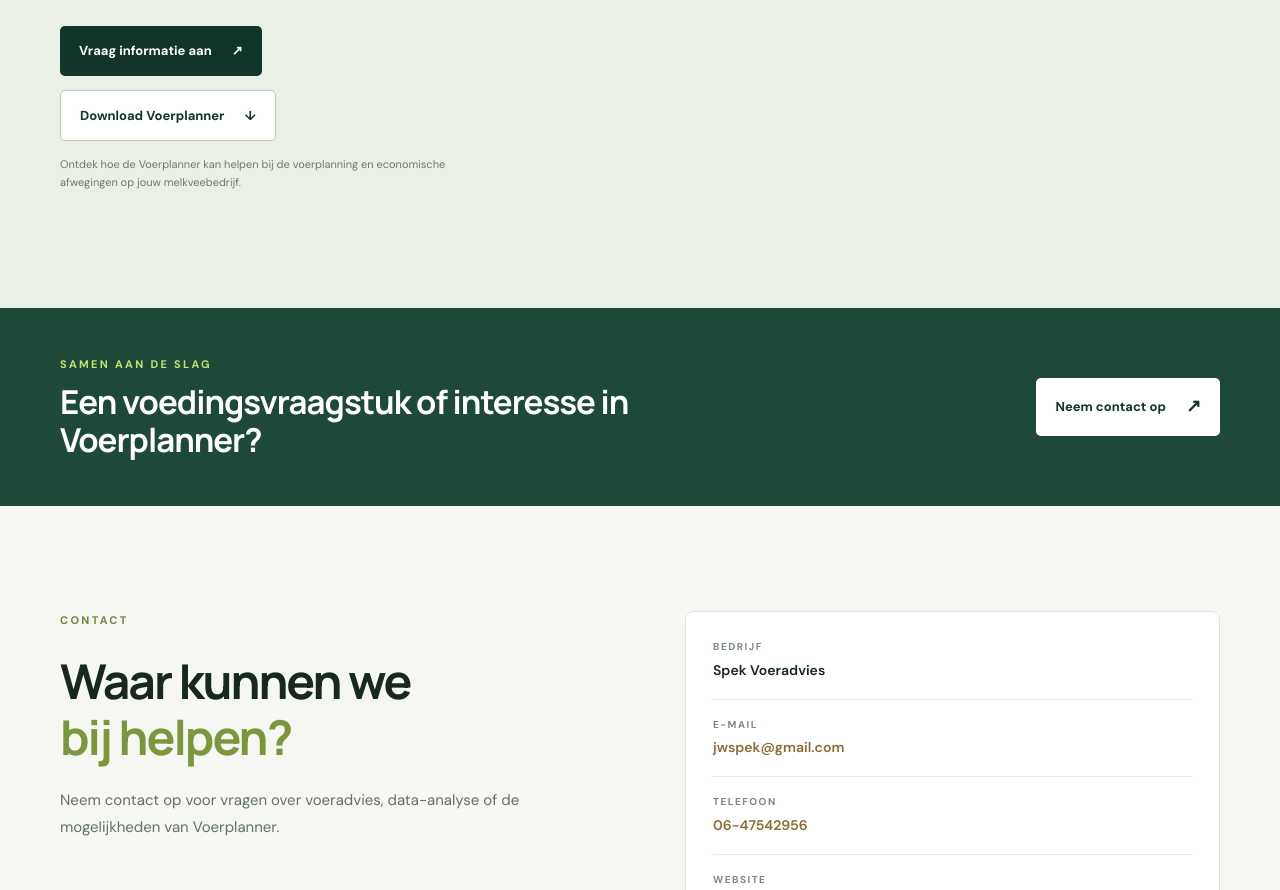
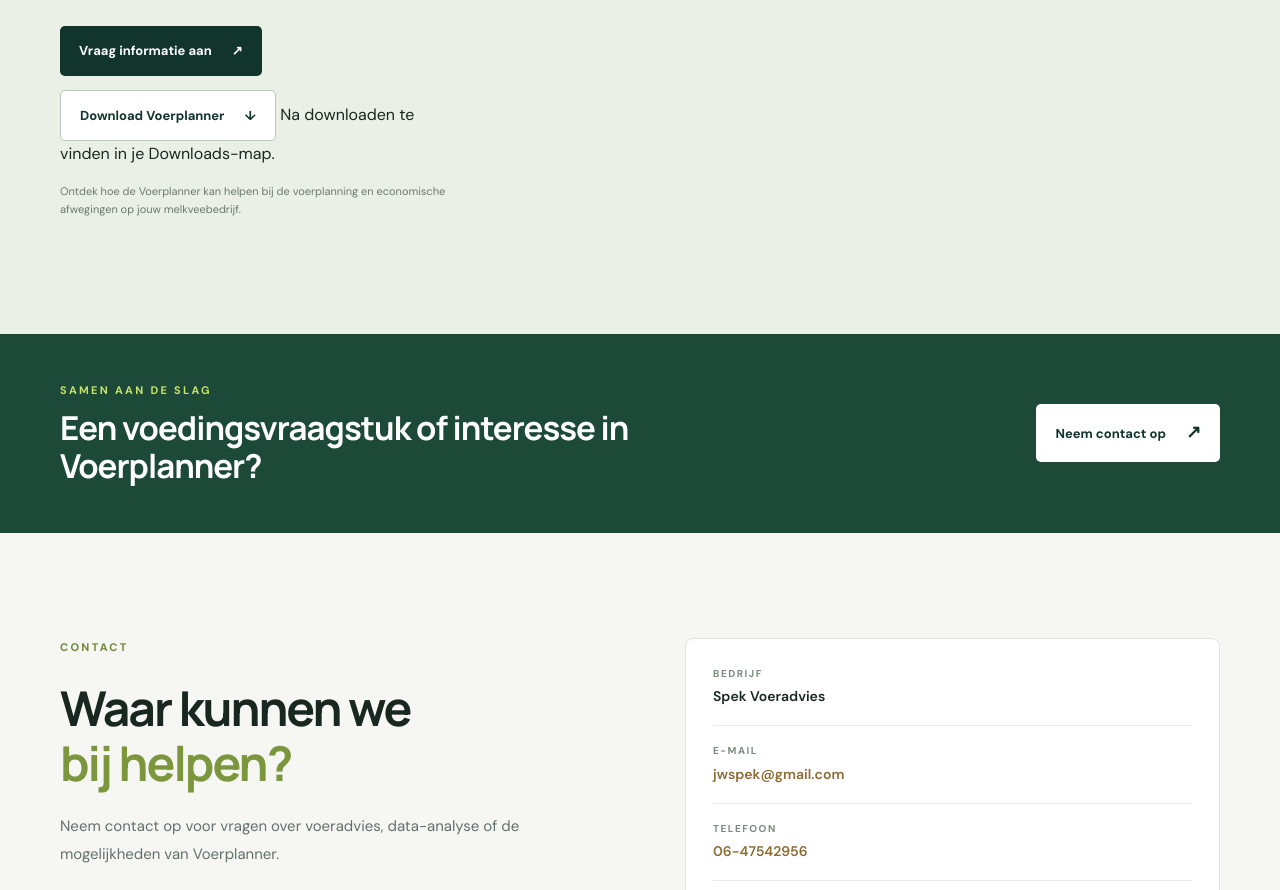
Before and after one commit to Spek-Voeradvies/spek-voeradvies.github.io, a plain HTML site: page index.html in a window 1280 px wide. Shown: the part 2943-3833 px from the top of the page. Drawn offline with Linux system fonts and the light colour scheme.

Commit message:
Update index.html

```diff
--- a/index.html
+++ b/index.html
@@ -171,9 +171,15 @@
             <a class="button button-green" href="#contact">
               Vraag informatie aan <span aria-hidden="true">↗</span>
             </a>
-             <a class="button button-download" href="https://github.com/Spek-Voeradvies/saas-voerplanner/releases/latest/download/Voerplanner-1.0.3-Setup.exe">
-               Download Voerplanner <span aria-hidden="true">↓</span>
-             </a>
+
+            <div class="download-group">
+              <a class="button button-download" href="https://github.com/Spek-Voeradvies/saas-voerplanner/releases/latest/download/Voerplanner-1.0.3-Setup.exe">
+                Download Voerplanner <span aria-hidden="true">↓</span>
+              </a>
+              <span class="download-info">
+                Na downloaden te vinden in je Downloads-map.
+              </span>
+            </div>
           </div>
 
 
```
